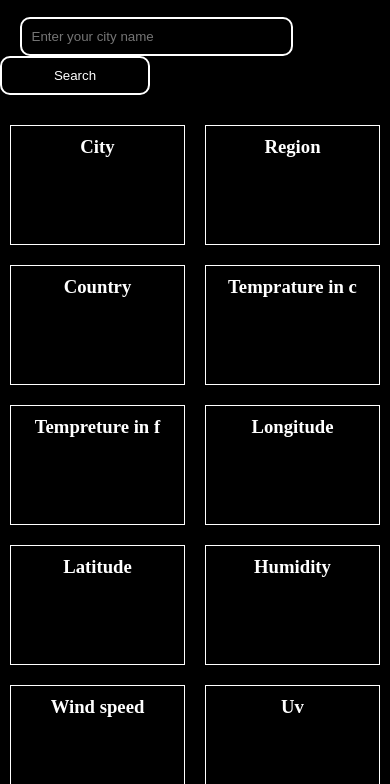
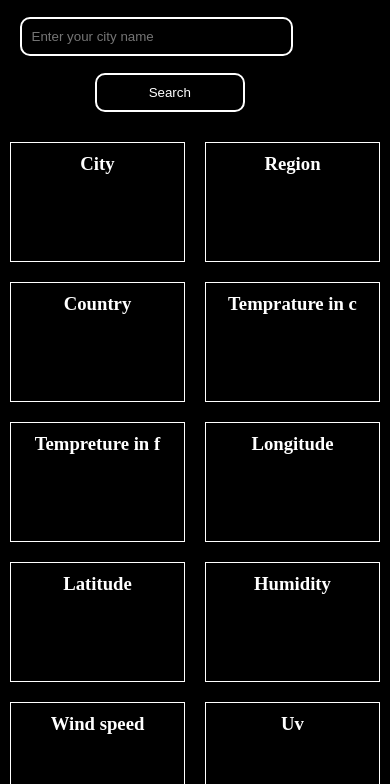
Before and after one commit to hamzatheprogrammer/weather-app, a plain HTML site: page index.html in a window 390 px wide. Shown: the part 60-844 px from the top of the page. Drawn offline with nearby package versions, Linux system fonts and the light colour scheme.

Commit message:
Update style.css

```diff
--- a/style.css
+++ b/style.css
@@ -27,13 +27,13 @@
     padding: 10px;
     border-radius: 10px;
     width: 90%;
-    max-width: 150px; /* Limit maximum width for larger screens */
+    max-width: 150px;
     margin-bottom: 20px;
 }
 
 .card-item {
     border: 1px solid white;
-    width: calc(20% - 20px); /* Five items per row by default */
+    width: calc(20% - 20px);
     height: 120px;
     padding: 10px;
     text-align: center;
@@ -49,17 +49,21 @@
 .b-p {
     padding: 10px;
 }
+
+@media screen and (max-width: 768px) {
+    .card-item {
+        width: calc(50% - 20px);
+    }
+    .search{
+        margin-top: 2vh;
+        margin-left: 24.3vw;
+    }
+}
 .res-check{
     text-align: center;
     font-size: x-large;
     font-weight: bold;
     font-family: sans-serif;
-}
-
-@media screen and (max-width: 768px) {
-    .card-item {
-        width: calc(50% - 20px);
-    }
 }
 .footer{
     font-size: xx-large;
```
